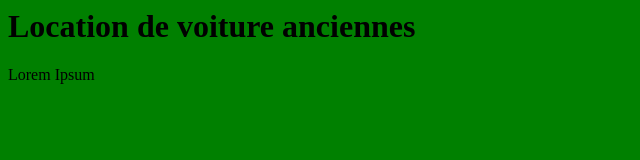
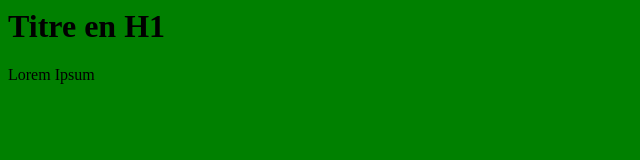
Before and after one commit to Toufikos/testa, a plain HTML site: page index.html in a window 1280 px wide. Shown: the whole page, without its empty margins (0-640 px from the left). Drawn offline with Linux system fonts and the light colour scheme.

Commit message:
Update index.html

```diff
--- a/index.html
+++ b/index.html
@@ -1,5 +1,5 @@
 <body style="background:green">
-<H1>Location de voiture anciennes</H1>
+<H1>Titre en H1</H1>
 
   <p>Lorem Ipsum</p>
 </body>
```
